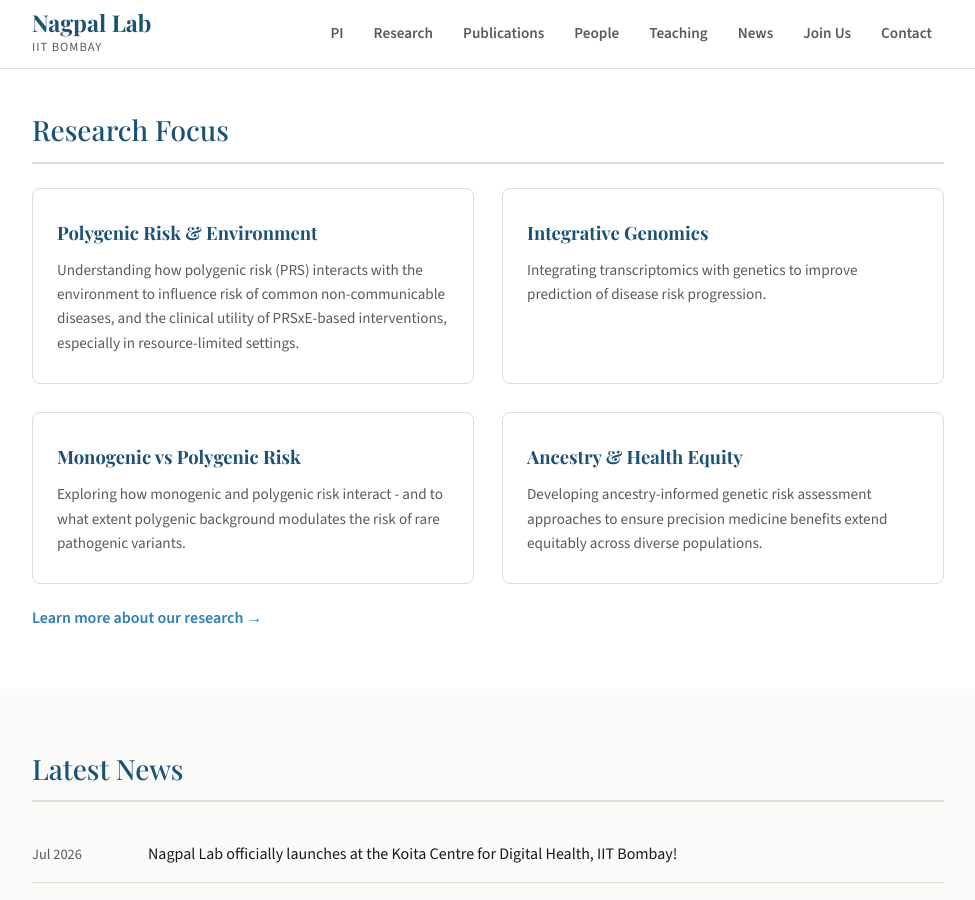
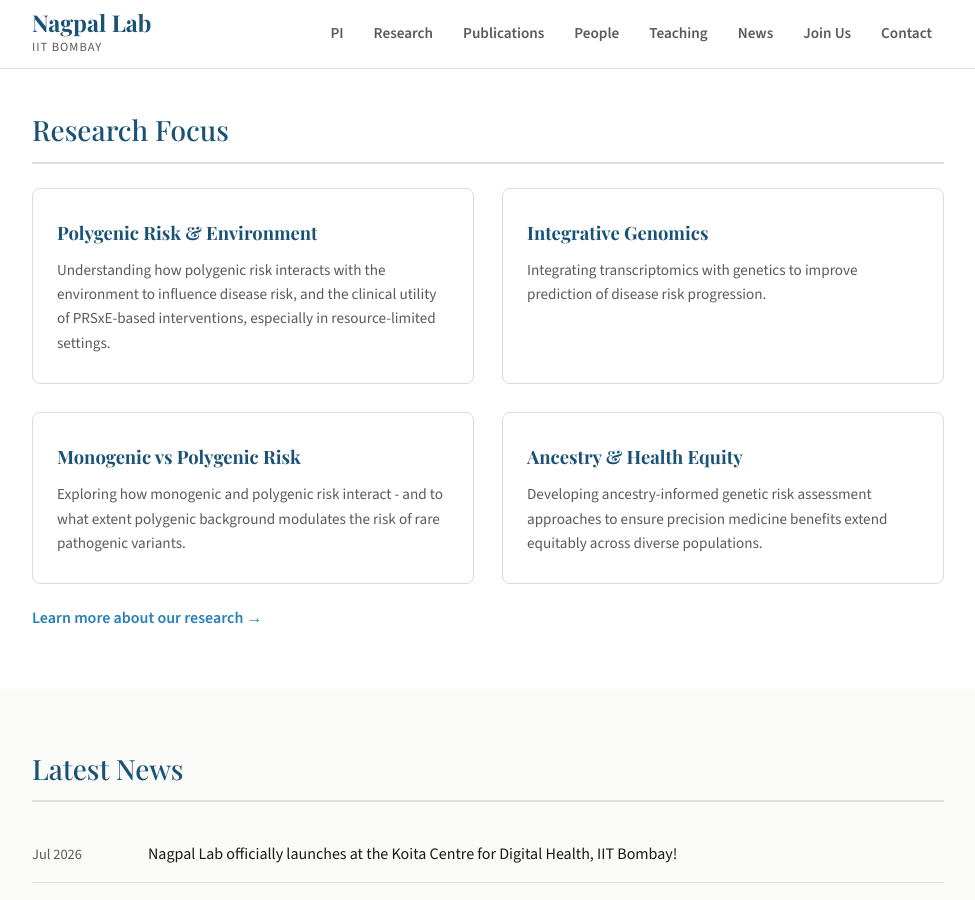
Before and after one commit to nagpallab/nagpallab.github.io, a Jekyll site: the page built from index.html, in a window 1280 px wide and 900 px high, scrolled down 348 px. Shown: the whole window, without its empty margins (152-1127 px from the left). Built offline with Jekyll 4.4.1, drawn with Linux system fonts in a browser that asks for light colours.

Commit message:
Update index.html

```diff
--- a/index.html
+++ b/index.html
@@ -26,7 +26,7 @@ title: Home
 
       <a href="/research/#prsxe" class="research-card">
         <h3>Polygenic Risk &amp; Environment</h3>
-        <p>Understanding how polygenic risk (PRS) interacts with the environment to influence risk of common non-communicable diseases, and the clinical utility of PRSxE-based interventions, especially in resource-limited settings.</p>
+        <p>Understanding how polygenic risk interacts with the environment to influence disease risk, and the clinical utility of PRSxE-based interventions, especially in resource-limited settings.</p>
       </a>
 
       <a href="/research/#integrative" class="research-card">
```
